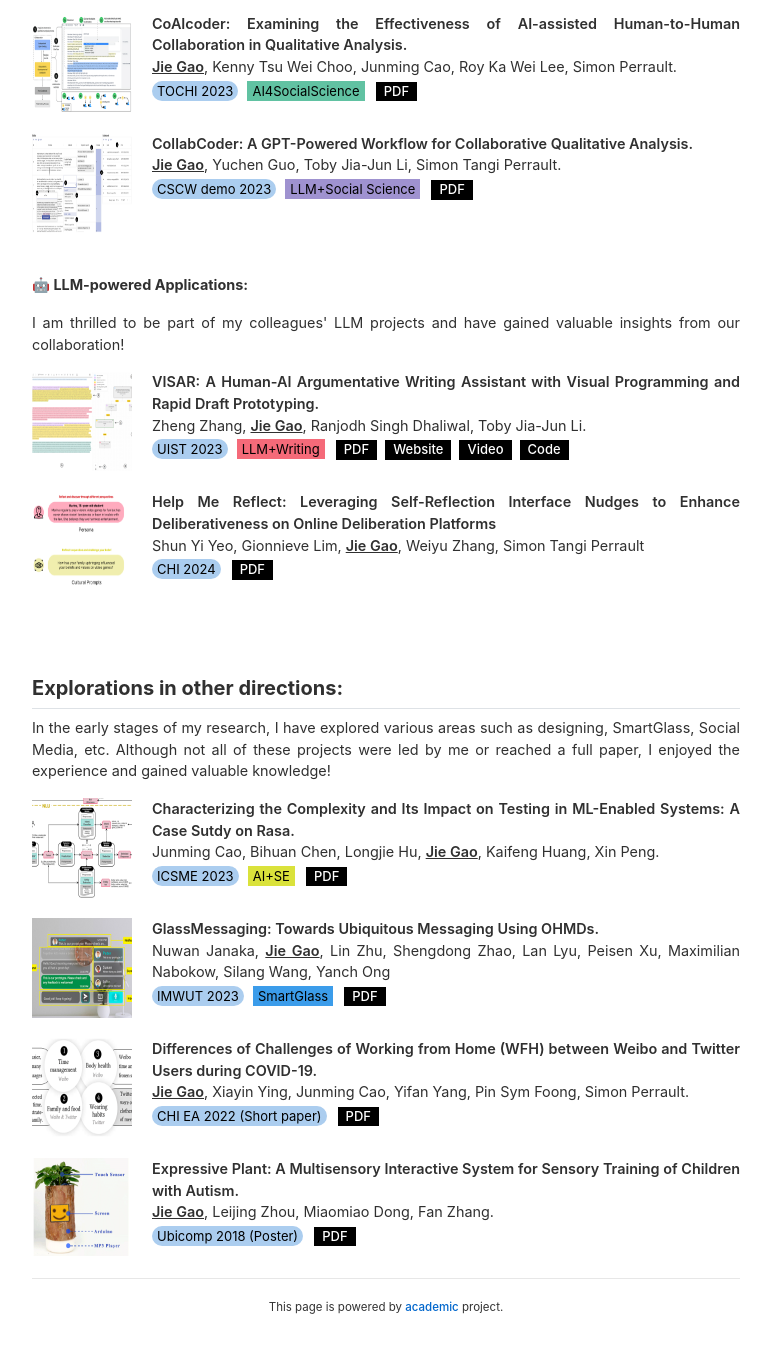
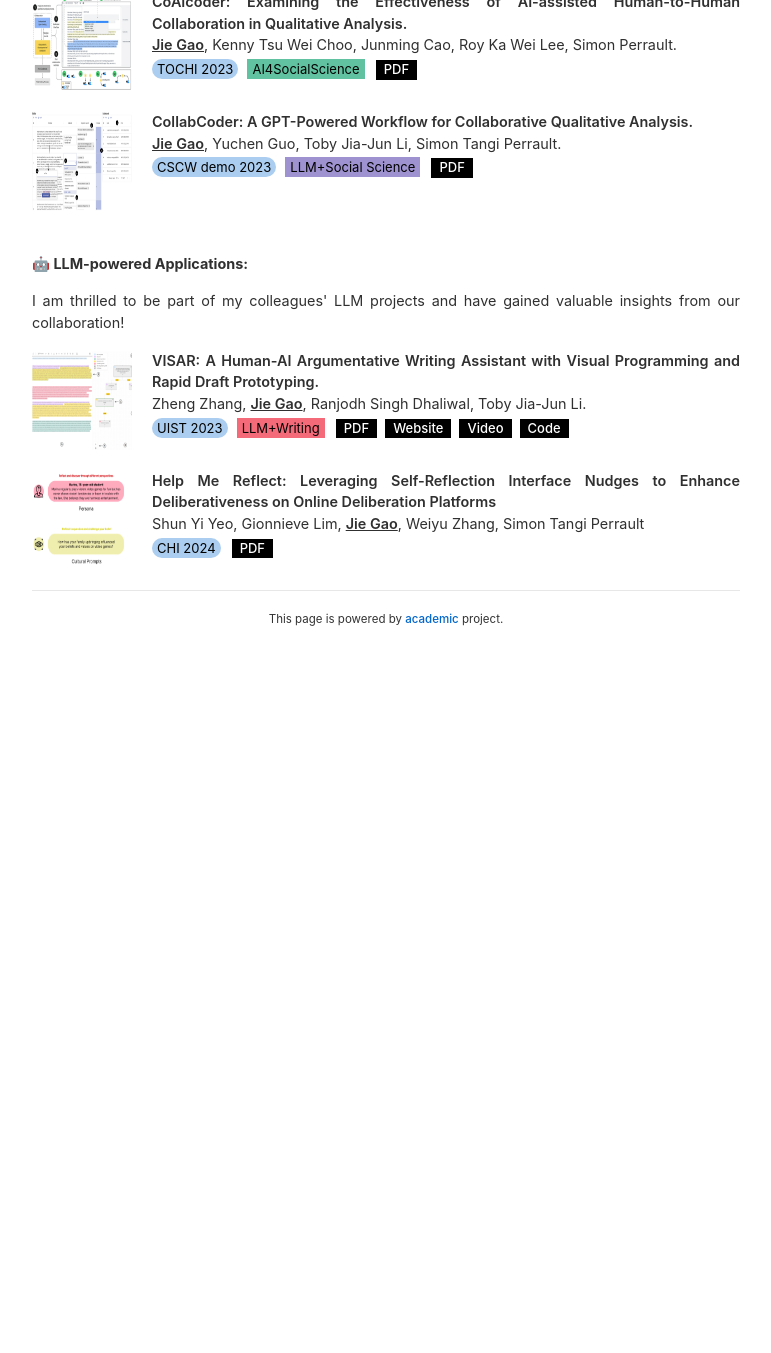
Before and after one commit to gaojie058/gaojie058.github.io, a Jekyll site: the page built from index.md, in a window 1280 px wide and 1400 px high, scrolled down 1419 px. Shown: the top 1353 px of the window, without its empty margins (254-1025 px from the left). Built offline with Jekyll 4.4.1, drawn with Linux system fonts in a browser that asks for light colours; after the commit the page ends 2131 px from its top, so only the background shows below that; some of the changed text lies outside the part shown.

Commit message:
update photo

```diff
--- a/_data/updates.yml
+++ b/_data/updates.yml
@@ -1,4 +1,5 @@
 index:
+- title: 2024.05 Attended CHI2024 and met old and new friends!
 - title: 2024.03 🎉 Our Late-breaking Work "A Taxonomy for Human-LLM Interaction Modes-An Initial Exploration" has been accepted to CHI 2024.
   links:
       - click: A Taxonomy for Human-LLM Interaction Modes-An Initial Exploration
--- a/_includes/publications.html
+++ b/_includes/publications.html
@@ -188,8 +188,8 @@
 
 
 
-    <!-- <div style="background-color: aliceblue;"> -->
-    <br>
+
+    <!-- <br>
     <br>
     <br>
     <div>
@@ -211,7 +211,6 @@
 
         {%- for index in (1..8) %}
         {% assign tag_key = "tag" | append:index %}
-        <!-- "tag#{{index}}" -->
         {% if item[tag_key] %}
         {%- if tag_key == "tag1" %}
         {% assign border_radius = "20px" %}
@@ -230,9 +229,8 @@
       </div>
     </div>
     {%- if forloop.index == site.data.publications.othter.size %}
-    <!-- 当前循环项是 aiqaindex 的最后一个元素时执行的代码 -->
     {%- endif %}
-    {% endfor %}
+    {% endfor %} -->
 
 
     {% endif %}
```
Also changed, not shown: assets/img/home_2.jpg (added), 15 other files.
